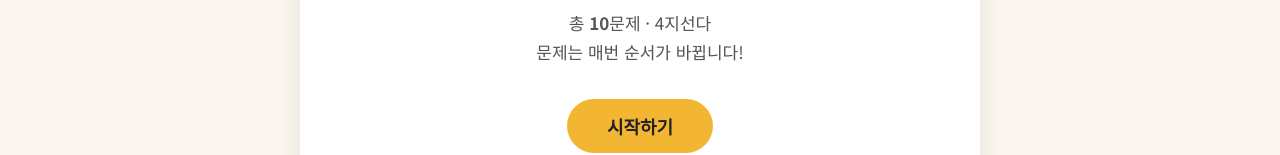
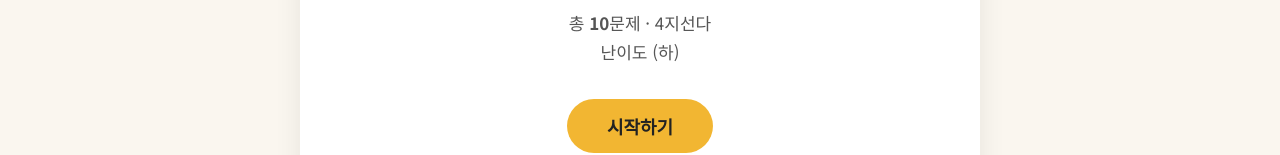
Before and after one commit to lisan1030/uyeon, a plain HTML site: page quiz.html in a window 1280 px wide. Shown: the part 740-895 px from the top of the page. Drawn offline with Linux system fonts and the light colour scheme.

Commit message:
Update quiz difficulty and start button text
Changed quiz difficulty to 'easy' and updated the start button.

```diff
--- a/quiz.html
+++ b/quiz.html
@@ -35,7 +35,7 @@
         <div class="quiz-emoji">📜</div>
         <h2>우연 역사 퀴즈</h2>
         <p class="quiz-info">총 <b id="total-count">10</b>문제 · 4지선다</p>
-        <p class="quiz-info">문제는 매번 순서가 바뀝니다!</p>
+        <p class="quiz-info">난이도 (하)</p>
         <button id="start-btn" class="btn quiz-btn">시작하기</button>
       </div>
 
```
